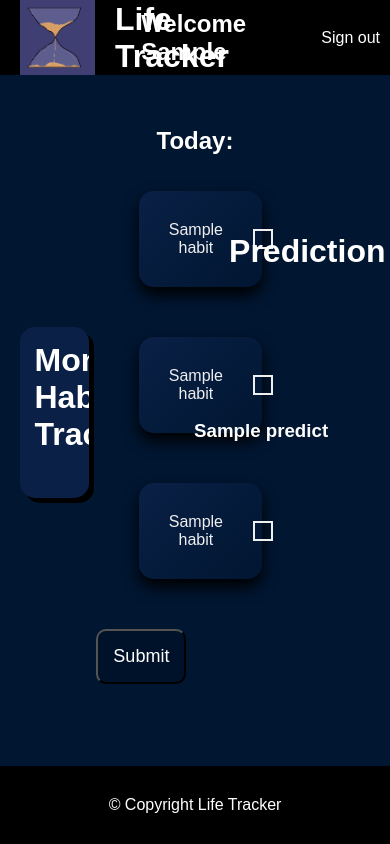
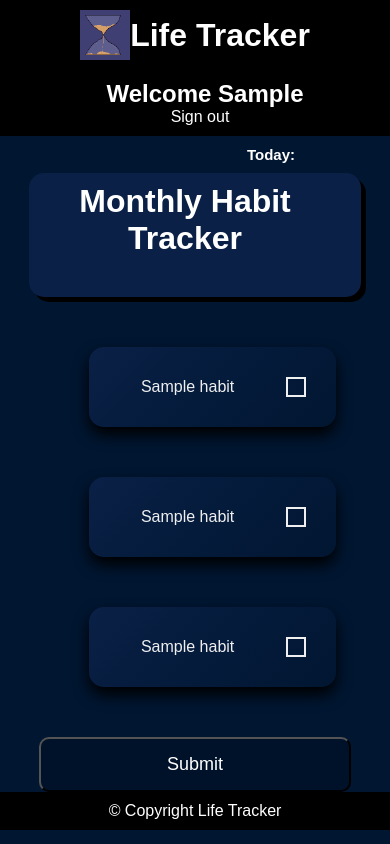
Before and after one commit to Gson44/Life, a Flask app: template templates/dashboard.html in a window 390 px wide. Run offline with Flask 3, Linux system fonts and the light colour scheme; the template is opened without the code that fills it: most values are stand-ins (such as "Sample title", 1, 10 or a date in 2020); some libraries are stand-ins or nearby versions.

Commit message:
Add responsive

```diff
--- a/app.py
+++ b/app.py
@@ -11,11 +11,18 @@
 app = Flask(__name__)
 
 # Use Railway's environment variables for MySQL
+
 app.config["MYSQL_HOST"] = os.environ.get("MYSQLHOST")
 app.config["MYSQL_USER"] = os.environ.get("MYSQLUSER")
 app.config["MYSQL_PASSWORD"] = os.environ.get("MYSQLPASSWORD")
 app.config["MYSQL_DB"] = os.environ.get("MYSQLDATABASE")
 app.config["MYSQL_PORT"] = int(os.environ.get("MYSQLPORT", 3306))  # default to 3306 if not provided
+"""
+app.config["MYSQL_HOST"] = 'localhost'
+app.config["MYSQL_USER"] = 'root'
+
+app.config["MYSQL_DB"] = 'life'
+"""
 
 app.config['SECRET_KEY'] = os.urandom(24)
 # Create mysql obkect
@@ -39,13 +46,13 @@
             cursor.execute("SELECT id FROM user WHERE username = %s AND password = %s", (name, password))
             user = cursor.fetchone()
             cursor.close()
-            print(user)
+            #print(user)
             if user:
-                print("In sign_in_data:",user[0])
+               # print("In sign_in_data:",user[0])
                 session["user_id"] = user[0]
                 return redirect(url_for("dashboard"))
             else:
-                print("Invalid")
+                #print("Invalid")
                 return "Failed"
         except Exception as e:
             print("Error", str(e))
@@ -64,19 +71,15 @@
         username = request.form["username"]
         password = request.form["password"]
 
-        cursor = mysql.connection.cursor()
-
         try:
-            cursor.execute("INSERT INTO user(name, username, password) VALUES(%s, %s, %s)", (name,username,password))
-            mysql.connection.commit()
+            with mysql.connection.cursor() as cursor:
+                cursor.execute("INSERT INTO user (name, username, password) VALUES (%s, %s, %s)", (name, username, password))
+                mysql.connection.commit()
+            return redirect(url_for("home"))
         except Exception as e:
-            print(str(e))
-
-        cursor.close()
-        mysql.connection.close()
-
-        return redirect(url_for("home"))
-    return "Sign up failure"
+            #print(str(e))
+            return "Sign up failure"
+    return "Invalid request method"
 
 def convert_date_to_str(row):
     row_list = list(row)
@@ -99,22 +102,23 @@
         habit_data = cursor.fetchall()
         session["habit_data"] = habit_data
         cursor.close()
-        print(habit_data)
+        #print(habit_data)
         if user_data:
-            print("Data grab successfully and transferred over")
+            #print("Data grab successfully and transferred over")
 
             if user_data[4] == 0:
                 return render_template('add_habit.html', user_data=user_data[1], habit_data=habit_data, status=user_data[4])
             else:
                 cleaned_habit_data = [convert_date_to_str(row) for row in habit_data]
                 habit_data_json = json.dumps(cleaned_habit_data)
+
                 predict_habit = machine_learning_integration(user_id)
                 result = display_result(predict_habit)
-                return render_template('dashboard.html', user_data=user_data[1], habit_data = habit_data, data=habit_data_json, status=user_data[4], predict=result)
+                #print(result)
+                return render_template('dashboard.html', user_data=user_data[1], habit_data = habit_data, data=habit_data_json, status=user_data[4],predicti=result)
     return redirect(url_for("home"))
 
 
-# Create habit
 @app.route("/create_habit", methods=["POST"])
 def create_habit():
     if request.method == "POST":
@@ -122,25 +126,23 @@
         habit2 = request.form["habit2"]
         habit3 = request.form["habit3"]
         user_id = session.get("user_id")
-        print(habit1)
-        print(habit2)
-        print(habit3)
-        print(user_id)
         today = date.today()
+
         try:
-            print("Begin sql")
-            cursor = mysql.connection.cursor()
-            cursor.execute("INSERT INTO habits (habit_1_name, habit_2_name, habit_3_name, id, habit_date) VALUES (%s, %s, %s, %s, %s) ", (habit1, habit2,habit3,user_id,today))
-            print("data inserted for habits")
-            mysql.connection.commit()
-            cursor.execute("UPDATE user SET new_status = 1 WHERE id = %s", (user_id,))
-            print("data inserted for users")
-            mysql.connection.commit()
+            with mysql.connection.cursor() as cursor:
+                cursor.execute("INSERT INTO habits (habit_1_name, habit_2_name, habit_3_name, id, habit_date) VALUES (%s, %s, %s, %s, %s)", (habit1, habit2, habit3, user_id, today))
+                mysql.connection.commit()
+                cursor.execute("UPDATE user SET new_status = 1 WHERE id = %s", (user_id,))
+                mysql.connection.commit()
             return redirect(url_for("dashboard"))
         except Exception as e:
             print(str(e))
             mysql.connection.rollback()
-        cursor.close()
+
+        return "Failed to create habit"
+
+    return "Invalid request method"
+
 
 @app.route("/send_habit", methods=["GET", "POST"])
 def send_habit():
@@ -162,25 +164,23 @@
     print(habit2)
     print(habit3)
 
-    # MySQL logic
-    cursor = mysql.connection.cursor()
-    cursor.execute("SELECT * FROM habits WHERE id = %s AND habit_date = %s", (user_id, today))
-    data = cursor.fetchone()
+    try:
+        with mysql.connection.cursor() as cursor:
+            cursor.execute("SELECT * FROM habits WHERE id = %s AND habit_date = %s", (user_id, today))
+            data = cursor.fetchone()
 
+            # Check if data exists
+            if data:
+                cursor.execute("UPDATE habits SET habit_1 = %s, habit_2 = %s, habit_3 = %s WHERE id = %s AND habit_date = %s", (habit1, habit2, habit3, user_id, today))
+                mysql.connection.commit()
+            else:
+                cursor.execute("INSERT INTO habits (habit_1, habit_2, habit_3, habit_1_name, habit_2_name, habit_3_name, id, habit_date) VALUES (%s, %s, %s, %s, %s, %s, %s, %s)", (habit1, habit2, habit3, habit_data[0][6], habit_data[0][7], habit_data[0][8], user_id, today))
+                mysql.connection.commit()
 
-      #Check if data exist
-    if data:
-        cursor.execute("UPDATE habits SET habit_1 = %s, habit_2 = %s, habit_3 = %s WHERE id = %s AND habit_date = %s", (habit1, habit2, habit3, user_id, today))
-        mysql.connection.commit()
-        cursor.close()
-        # return "data Updated"
-    else:
-        cursor.execute("INSERT INTO habits(habit_1,habit_2,habit_3, habit_1_name, habit_2_name, habit_3_name, id, habit_date) VALUES (%s,%s,%s,%s,%s,%s,%s,%s)", (habit1, habit2, habit3, habit_data[0][6], habit_data[0][7], habit_data[0][8], user_id, today))
-        mysql.connection.commit()
-        cursor.close()
-        # return "data Has been inserted"
+    except Exception as e:
+        print(str(e))
+        mysql.connection.rollback()
 
-    # Redirect user to the dashboard
     return redirect(url_for('dashboard'))  # Assuming your dashboard function is named 'dashboard'
 
 
@@ -188,77 +188,88 @@
     cursor = mysql.connection.cursor()
     user_id = id
    #print(user_id)
-    cursor.execute("SELECT * FROM habits WHERE id = %s", (user_id,))
-    habit_data = cursor.fetchall()
-    #print(habit_data)
+    cursor.execute("SELECT COUNT(*) FROM habits WHERE id = %s", (user_id,))
+    count = cursor.fetchone()
+    print('Line 193',count)
+    if count[0] >= 7:
+        cursor.execute("SELECT * FROM habits WHERE id = %s", (user_id,))
+        habit_data = cursor.fetchall()
+        #print(habit_data)
 
 
-    data_list = list(habit_data)
-    column1 = []
-    column2 = []
-    column3 = []
-    column_date = []
-    is_completed = []
-    for data in data_list:
-        column1.append(data[1])
-        column2.append(data[2])
-        column3.append(data[3])
-        column_date.append(data[4])
-        if data[1] == 1 and data[2] == 1 and data[3] == 1:
-            is_completed.append(1)
-        else:
-            is_completed.append(0)
+        data_list = list(habit_data)
+        column1 = []
+        column2 = []
+        column3 = []
+        column_date = []
+        is_completed = []
+        for data in data_list:
+            column1.append(data[1])
+            column2.append(data[2])
+            column3.append(data[3])
+            column_date.append(data[4])
+            if data[1] == 1 and data[2] == 1 and data[3] == 1:
+                is_completed.append(1)
+            else:
+                is_completed.append(0)
 
-    # Construct the dataframe
-    data = {
-        'Year': [d.year for d in column_date],
-        'Month': [d.month for d in column_date],
-        'Day': [d.day for d in column_date],
-        'DayOfWeek': [d.weekday() for d in column_date],
-        'Habit_1': column1,
-        'Habit_2': column2,
-        'Habit_3': column3,
-        'Is_completed': is_completed
-    }
+        # Construct the dataframe
+        data = {
+            'Year': [d.year for d in column_date],
+            'Month': [d.month for d in column_date],
+            'Day': [d.day for d in column_date],
+            'DayOfWeek': [d.weekday() for d in column_date],
+            'Habit_1': column1,
+            'Habit_2': column2,
+            'Habit_3': column3,
+            'Is_completed': is_completed
+        }
 
-    df = pd.DataFrame(data)
+        df = pd.DataFrame(data)
 
-    # Split the data into training and testing sets
-    X = df.drop('Is_completed', axis=1)
-    y = df['Is_completed']
-    X_train, X_test, y_train, y_test = train_test_split(X, y, test_size=0.2, random_state=0)
+        # Split the data into training and testing sets
+        X = df.drop('Is_completed', axis=1)
+        y = df['Is_completed']
+        X_train, X_test, y_train, y_test = train_test_split(X, y, test_size=0.2, random_state=0)
 
-    # Train the classifier
-    classifier = RandomForestClassifier(n_estimators=100, random_state=0)
-    classifier.fit(X_train, y_train)
+        # Train the classifier
+        classifier = RandomForestClassifier(n_estimators=100, random_state=0)
+        classifier.fit(X_train, y_train)
 
-    # Predict on the test set
-    y_pred = classifier.predict(X_test)
+        # Predict on the test set
+        y_pred = classifier.predict(X_test)
 
-    # Predict for the next day
-    today = date.today()
-    next_day = {
-        'Year': [today.year],
-        'Month': [today.month],
-        'Day': [today.day + 1],
-        'DayOfWeek': [(today.weekday() + 1) % 7],
-        'Habit_1': [0],  # Assumed values, replace as needed
-        'Habit_2': [0],  # Assumed values, replace as needed
-        'Habit_3': [0]   # Assumed values, replace as needed
-    }
-    next_day_df = pd.DataFrame(next_day)
-    prediction_for_next_day = classifier.predict(next_day_df)
-    print(next_day_df)
-    print(prediction_for_next_day)
-    accuracy = accuracy_score(y_test, y_pred)
-    print(f"Model Accuracy: {accuracy * 100:.2f}%")
-    return prediction_for_next_day
+        # Predict for the next day
+        today = date.today()
+        next_day = {
+            'Year': [today.year],
+            'Month': [today.month],
+            'Day': [today.day + 1],
+            'DayOfWeek': [(today.weekday() + 1) % 7],
+            'Habit_1': [0],  # Assumed values, replace as needed
+            'Habit_2': [0],  # Assumed values, replace as needed
+            'Habit_3': [0]   # Assumed values, replace as needed
+        }
+        next_day_df = pd.DataFrame(next_day)
+        prediction_for_next_day = classifier.predict(next_day_df)
+        print(next_day_df)
+        print(prediction_for_next_day)
+        accuracy = accuracy_score(y_test, y_pred)
+        #print(f"Model Accuracy: {accuracy * 100:.2f}%")
+        return prediction_for_next_day
+    else:
+        return False
 
 def display_result(prediction):
-    if prediction[0] == 1:
-        return "You will complete your goal"
+    if prediction != False:
+        if prediction[0] == 1:
+            return "You will complete your goal"
+
+        else:
+            return "You wont complete your goal"
     else:
-        return "You wont complete your goal"
+        return "Not enough data"
+
 # Run the app
 if __name__ == '__main__':
-    app.run(host="0.0.0.0", port=int(os.environ.get('PORT',5000)))
+    app.run(debug=False,host="0.0.0.0", port=int(os.environ.get('PORT',3000)))
--- a/requirements.txt
+++ b/requirements.txt
@@ -4,6 +4,7 @@
 Flask-MySQLdb==1.0.1
 itsdangerous==2.1.2
 Jinja2==3.1.2
+joblib==1.3.2
 MarkupSafe==2.1.3
 mysql==0.0.3
 mysqlclient==2.2.0
@@ -11,7 +12,9 @@
 pandas==2.1.0
 python-dateutil==2.8.2
 pytz==2023.3.post1
+scikit-learn==1.3.0
+scipy==1.11.2
 six==1.16.0
-sklearn==0.0.post7
+threadpoolctl==3.2.0
 tzdata==2023.3
 Werkzeug==2.3.7
--- a/static/css/dashboard.css
+++ b/static/css/dashboard.css
@@ -192,8 +192,8 @@
     color: white;
     background-color: black;
     padding: 30px;
-    position: absolute;
-    bottom: 0;
+    position: relative;
+    bottom: -30px;
     width: 100%;
     box-sizing: border-box;
     text-align: center;
@@ -264,3 +264,93 @@
     color: red;
     font-size: 20px;  /* Adjust as necessary */
 }
+
+
+/* Default styles for larger screens */
+/* Your existing CSS styles here */
+
+/* Media Query for Mobile Devices */
+@media (max-width: 568px) {
+    /* Header */
+    header {
+        display: flex;
+        flex-direction: column;
+        align-items: center;
+        text-align: center;
+        padding: 10px;
+    }
+    #logo {
+        width: 100%;
+        justify-content: center;
+        margin-bottom: 10px;
+    }
+    img {
+        margin: 0;
+        height: 50px;
+        width: 50px;
+    }
+    #user {
+        width: 100%;
+        margin-top: 10px;
+    }
+
+    /* Main Content */
+    .content-container {
+        flex-direction: column;
+    }
+    #dateContainer {
+        bottom: 10px;
+        font-size: 10px;
+        left: 100px;
+
+        position: relative;
+        margin-top: 20px;
+    }
+    form {
+        max-width: 100%;
+        width: 80%;
+        margin: auto;
+    }
+    #prediction_container > h1 {
+        bottom: 0;
+        left: 0;
+    }
+    main {
+        flex-direction: column;
+        height: auto;
+        padding: 0;
+    }
+    #btn {
+        width: 100%;
+    }
+
+    /* Habit Tracker */
+    #habitTracker {
+        max-width: 100%;
+        width: 80%;
+        margin: auto;
+        padding: 10px;
+    }
+    .tracker-table {
+        max-height: none;
+        overflow-y: visible;
+    }
+    .day-cell, .habit-cell {
+        font-size: 1em;
+    }
+
+    /* Calendar and Prediction Side by Side */
+    #prediction_container {
+        display: flex;
+        flex-direction: row;
+        justify-content: space-between;
+        display: none;
+    }
+
+    /* Footer */
+    footer {
+        text-align: center;
+        padding: 10px;
+        bottom: 0px;
+    }
+}
--- a/templates/dashboard.html
+++ b/templates/dashboard.html
@@ -55,7 +55,8 @@
            </form>
         <div id="prediction_container">
             <h1>Prediction</h1>
-            <h3>{{ predict }}</h3>
+            <h3>Require more data for prediction</h3>
+             <h3>{{ predict }}</h3>
         </div>
         </div>
     </main>
```
Also changed, not shown: railway.yml (added, +7 -0 lines), static/css/sign_in.css (+17 -0 lines), 1 other file.
